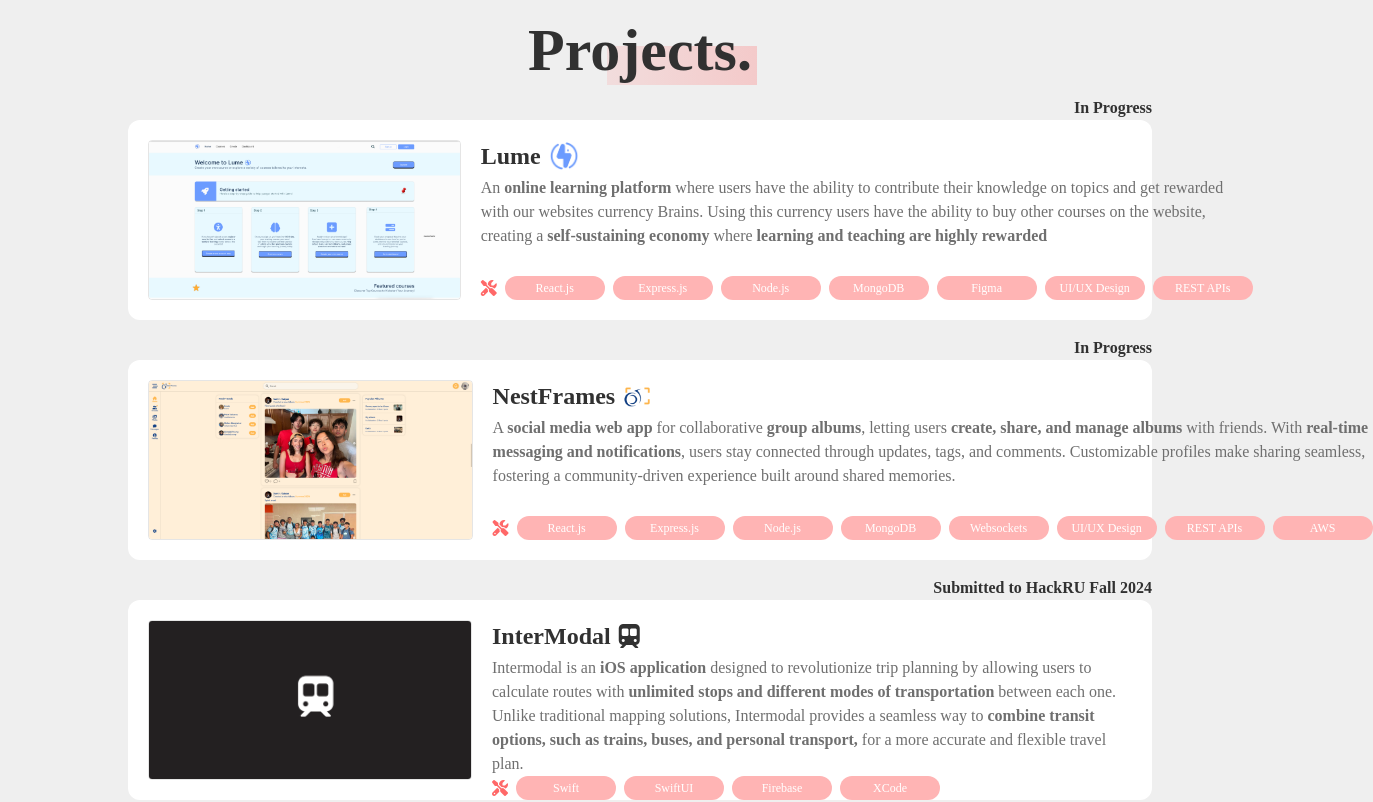
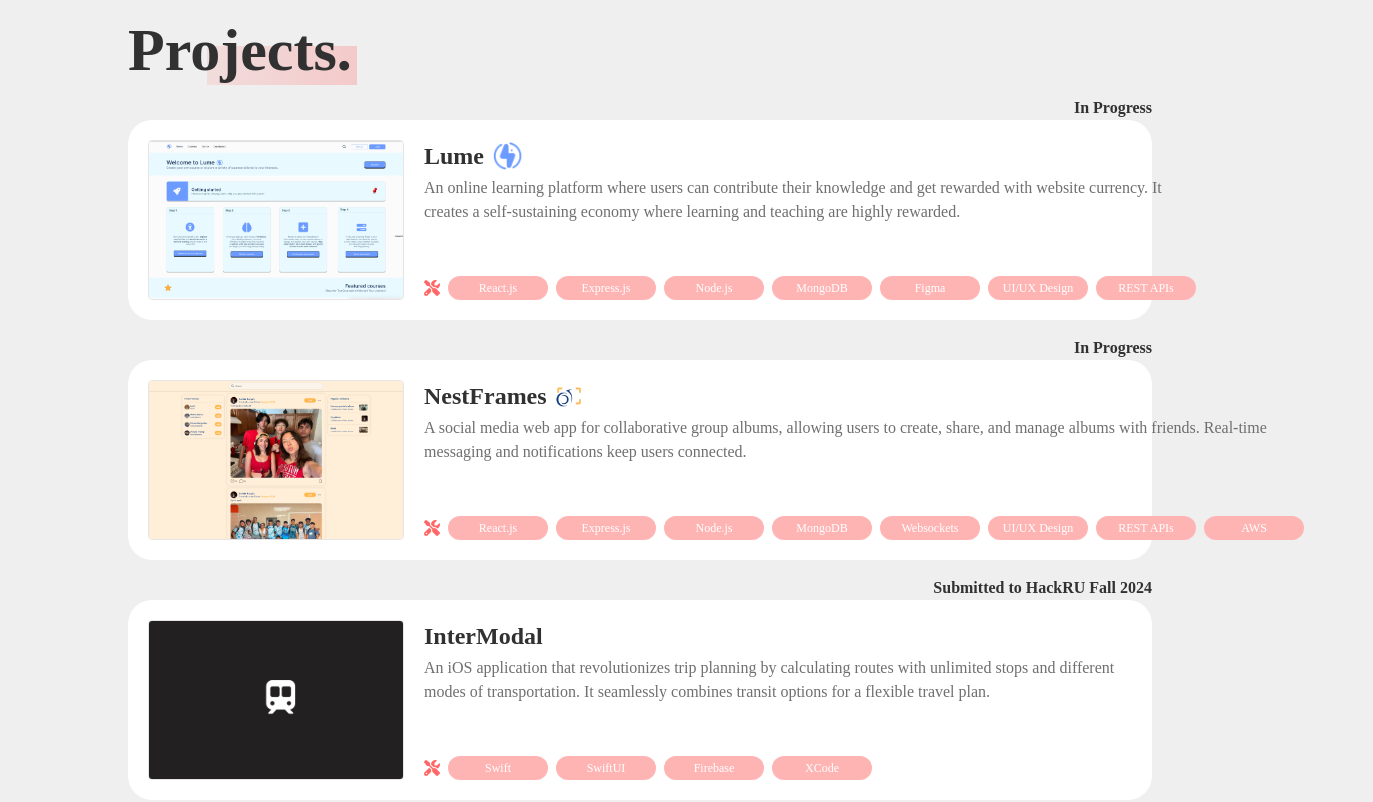
Before and after one commit to sameenmajid12/Portfolio, a React (Vite) app: page / in a window 1280 px wide. Shown: the part 820-1622 px from the top of the page, 1373 px wide, since content can reach past the window. Built offline with nearby package versions, Linux system fonts and the light colour scheme; a web font is replaced by a local one.

Commit message:
Created project array to map to UI

```diff
--- a/src/Components/Projects.jsx
+++ b/src/Components/Projects.jsx
@@ -1,17 +1,66 @@
 import { motion } from "framer-motion";
 import { useNavigate } from "react-router-dom";
+
+const projects = [
+  {
+    title: "Lume",
+    description:
+      "An online learning platform where users can contribute their knowledge and get rewarded with website currency. It creates a self-sustaining economy where learning and teaching are highly rewarded.",
+    imageUrl: "/assets/LumeSS.png",
+    logoUrl: "/assets/LumeLogo.png",
+    tools: [
+      "React.js",
+      "Express.js",
+      "Node.js",
+      "MongoDB",
+      "Figma",
+      "UI/UX Design",
+      "REST APIs",
+    ],
+    status: "In Progress",
+    link: "https://github.com/Saminraiyan12/Lume",
+  },
+  {
+    title: "NestFrames",
+    description:
+      "A social media web app for collaborative group albums, allowing users to create, share, and manage albums with friends. Real-time messaging and notifications keep users connected.",
+    imageUrl: "/assets/NestFramesSS.png",
+    logoUrl: "/assets/NestFramesLogo.png",
+    tools: [
+      "React.js",
+      "Express.js",
+      "Node.js",
+      "MongoDB",
+      "Websockets",
+      "UI/UX Design",
+      "REST APIs",
+      "AWS",
+    ],
+    status: "In Progress",
+  },
+  {
+    title: "InterModal",
+    description:
+      "An iOS application that revolutionizes trip planning by calculating routes with unlimited stops and different modes of transportation. It seamlessly combines transit options for a flexible travel plan.",
+    imageUrl: "/assets/InterModalSS.png",
+    logoUrl: "",
+    tools: ["Swift", "SwiftUI", "Firebase", "XCode"],
+    status: "Submitted to HackRU Fall 2024",
+  },
+];
 
 function Projects() {
   const navigate = useNavigate();
   const navToProject = (route) => {
     navigate(`${route}`);
   };
+
   return (
     <section
       id="projects"
       className="min-h-[calc(100dvh-var(--spacing-header))] sidePadding py-10 flex flex-col gap-y-10"
     >
-      <div className="flex justify-center">
+      <div className="flex md:justify-start justify-center">
         <div className="w-max relative text-5xl font-bold">
           <span className=" w-[67%] h-[65%] right-[-5px] bottom-[-5px] absolute bg-gradient-to-l to-[#F2D4D4] from-[#F5B9B9] z-10 opacity-70"></span>
           <h1 className="z-20 relative text-[clamp(2.5rem,5vw,3.75rem)]">
@@ -19,198 +68,59 @@ function Projects() {
           </h1>
         </div>
       </div>
-      <div className="grid grid-cols-1 gap-y-10">
+
+      <div className="flex flex-col gap-y-10">
+        {projects.map((project, index) => (
           <a
-          href="https://github.com/Saminraiyan12/Lume"
+            key={index}
+            href={project.link || "#"}
             target="_blank"
             rel="noopener noreferrer"
           >
             <motion.div
-            initial={{ opacity: 0 }}
-            whileInView={{ opacity: 1 }}
-            transition={{ duration: 1 }}
-            viewport={{ once: true, amount: 0.5 }}
-            className="cursor-pointer bg-white w-full h-50 flex gap-x-5 p-5 rounded-xl relative hover:shadow-md hover:bg-[rgba(255,255,255,0.5)] transition-all"
+              initial={{ opacity: 0, transform: "translateY(50%)" }}
+              whileInView={{ opacity: 1, transform: "translateY(0)" }}
+              transition={{ duration: 0.5 }}
+              viewport={{ once: true, amount: 0.3 }}
+              className="cursor-pointer flex flex-col md:flex-row bg-white w-full h-50 flex gap-x-5 md:p-5 rounded-3xl relative hover:shadow-md hover:bg-[rgba(255,255,255,0.5)] transition-all"
             >
               <img
-              className="rounded-sm border border-[rgba(0,0,0,0.10)]"
-              src="/assets/LumeSS.png"
-            ></img>
+                className="w-[clamp(15rem,20vw,19.375rem)] object-cover rounded-3xl md:rounded-sm border border-[rgba(0,0,0,0.10)]"
+                src={project.imageUrl}
+                alt={project.title}
+              />
               <div className="flex flex-col justify-between">
                 <div>
                   <h2 className="flex gap-x-2 font-bold text-2xl items-center pb-1">
-                  Lume
-                  <img className="h-7 w-auto" src="/assets/LumeLogo.png"></img>
+                    {project.title}
+                    {project.logoUrl && (
+                      <img
+                        className="h-7 w-auto"
+                        src={project.logoUrl}
+                        alt={`${project.title} Logo`}
+                      />
+                    )}
                   </h2>
-                <p className="text-m text-[#6F6F6F]">
-                  An <span className="font-bold">online learning platform</span>{" "}
-                  where users have the ability to contribute their knowledge on
-                  topics and get rewarded with our websites currency Brains.
-                  Using this currency users have the ability to buy other
-                  courses on the website, creating a{" "}
-                  <span className="font-bold">self-sustaining economy</span>{" "}
-                  where{" "}
-                  <span className="font-bold">
-                    learning and teaching are highly rewarded
-                  </span>
-                </p>
+                  <p className="text-m text-[#6F6F6F]">{project.description}</p>
                 </div>
-
                 <div className="flex items-center gap-x-2">
-                <i class="fa-solid fa-screwdriver-wrench text-[#FF6868]"></i>
-                <button className="text-xs bg-[#FFB4B4] w-25 h-6 text-white rounded-full">
-                  React.js
+                  <i className="fa-solid fa-screwdriver-wrench text-[#FF6868]"></i>
+                  {project.tools.map((tool, i) => (
+                    <button
+                      key={i}
+                      className="text-xs bg-[#FFB4B4] w-25 h-6 text-white rounded-full"
+                    >
+                      {tool}
                     </button>
-                <button className="text-xs bg-[#FFB4B4] w-25 h-6 text-white rounded-full">
-                  Express.js
-                </button>
-                <button className="text-xs bg-[#FFB4B4] w-25 h-6 text-white rounded-full">
-                  Node.js
-                </button>
-                <button className="text-xs bg-[#FFB4B4] w-25 h-6 text-white rounded-full">
-                  MongoDB
-                </button>
-                <button className="text-xs bg-[#FFB4B4] w-25 h-6 text-white rounded-full">
-                  Figma
-                </button>
-                <button className="text-xs bg-[#FFB4B4] w-25 h-6 text-white rounded-full">
-                  UI/UX Design
-                </button>
-                <button className="text-xs bg-[#FFB4B4] w-25 h-6 text-white rounded-full">
-                  REST APIs
-                </button>
+                  ))}
                 </div>
               </div>
               <span className="absolute right-0 top-0 transform -translate-y-[100%] font-bold">
-              In Progress
+                {project.status}
               </span>
             </motion.div>
           </a>
-        <motion.div
-          initial={{ opacity: 0 }}
-          whileInView={{ opacity: 1 }}
-          transition={{ duration: 0.6 }}
-          viewport={{ once: true, amount: 0.3 }}
-          className="cursor-pointer bg-white w-full h-50 flex gap-x-5 p-5 rounded-xl relative hover:shadow-md hover:bg-[rgba(255,255,255,0.5)] transition-all duration-200"
-        >
-          <img
-            className="rounded-sm border border-[rgba(0,0,0,0.10)]"
-            src="/assets/NestFramesSS.png"
-          ></img>
-          <div className="flex flex-col justify-between">
-            <div>
-              <h2 className="flex gap-x-2 font-bold text-2xl items-center pb-1">
-                NestFrames
-                <img
-                  className="h-7 w-auto"
-                  src="/assets/NestFramesLogo.png"
-                ></img>
-              </h2>
-              <p className="text-m text-[#6F6F6F]">
-                A <span className="font-bold">social media web app</span> for
-                collaborative <span className="font-bold">group albums</span>,
-                letting users{" "}
-                <span className="font-bold">
-                  create, share, and manage albums
-                </span>{" "}
-                with friends. With
-                <span className="font-bold">
-                  {" "}
-                  real-time messaging and notifications
-                </span>
-                , users stay connected through updates, tags, and comments.
-                Customizable profiles make sharing seamless, fostering a
-                community-driven experience built around shared memories.
-              </p>
-            </div>
-
-            <div className="flex items-center gap-x-2">
-              <i class="fa-solid fa-screwdriver-wrench text-[#FF6868]"></i>
-              <button className="text-xs bg-[#FFB4B4] w-25 h-6 text-white rounded-full">
-                React.js
-              </button>
-              <button className="text-xs bg-[#FFB4B4] w-25 h-6 text-white rounded-full">
-                Express.js
-              </button>
-              <button className="text-xs bg-[#FFB4B4] w-25 h-6 text-white rounded-full">
-                Node.js
-              </button>
-              <button className="text-xs bg-[#FFB4B4] w-25 h-6 text-white rounded-full">
-                MongoDB
-              </button>
-              <button className="text-xs bg-[#FFB4B4] w-25 h-6 text-white rounded-full">
-                Websockets
-              </button>
-              <button className="text-xs bg-[#FFB4B4] w-25 h-6 text-white rounded-full">
-                UI/UX Design
-              </button>
-              <button className="text-xs bg-[#FFB4B4] w-25 h-6 text-white rounded-full">
-                REST APIs
-              </button>
-              <button className="text-xs bg-[#FFB4B4] w-25 h-6 text-white rounded-full">
-                AWS
-              </button>
-            </div>
-          </div>
-          <span className="absolute right-0 top-0 transform -translate-y-[100%] font-bold">
-            In Progress
-          </span>
-        </motion.div>
-        <motion.div
-          initial={{ opacity: 0 }}
-          whileInView={{ opacity: 1 }}
-          transition={{ duration: 1 }}
-          viewport={{ once: true, amount: 0.5 }}
-          className="cursor-pointer bg-white w-full h-50 flex gap-x-5 p-5 rounded-xl relative hover:shadow-md hover:bg-[rgba(255,255,255,0.5)] transition-all duration-200"
-        >
-          <img
-            className="rounded-sm border border-[rgba(0,0,0,0.10)] min-w-[324px] object-cover"
-            src="/assets/InterModalSS.png"
-          ></img>
-          <div className="flex flex-col justify-between">
-            <div>
-              <h2 className="flex gap-x-2 font-bold text-2xl items-center pb-1">
-                InterModal
-                <i className="fa-solid fa-train-subway text-[#313131]"></i>
-              </h2>
-              <p className="text-m text-[#6F6F6F]">
-                Intermodal is an{" "}
-                <span className="font-bold">iOS application</span> designed to
-                revolutionize trip planning by allowing users to calculate
-                routes with{" "}
-                <span className="font-bold">
-                  unlimited stops and different modes of transportation
-                </span>{" "}
-                between each one. Unlike traditional mapping solutions,
-                Intermodal provides a seamless way to{" "}
-                <span className="font-bold">
-                  combine transit options, such as trains, buses, and personal
-                  transport,
-                </span>{" "}
-                for a more accurate and flexible travel plan.
-              </p>
-            </div>
-
-            <div className="flex items-center gap-x-2">
-              <i class="fa-solid fa-screwdriver-wrench text-[#FF6868]"></i>
-              <button className="text-xs bg-[#FFB4B4] w-25 h-6 text-white rounded-full">
-                Swift
-              </button>
-              <button className="text-xs bg-[#FFB4B4] w-25 h-6 text-white rounded-full">
-                SwiftUI
-              </button>
-              <button className="text-xs bg-[#FFB4B4] w-25 h-6 text-white rounded-full">
-                Firebase
-              </button>
-              <button className="text-xs bg-[#FFB4B4] w-25 h-6 text-white rounded-full">
-                XCode
-              </button>
-            </div>
-          </div>
-          <span className="absolute right-0 top-0 transform -translate-y-[100%] font-bold">
-            Submitted to HackRU Fall 2024
-          </span>
-        </motion.div>
+        ))}
         <div className="flex justify-center text-xl font-bold items-center pb-5">
           <div className="relative pr-2">
             Stay tuned for more!
@@ -222,4 +132,5 @@ function Projects() {
     </section>
   );
 }
+
 export default Projects;
```
Lines whose indentation alone changed are shown as unchanged.
